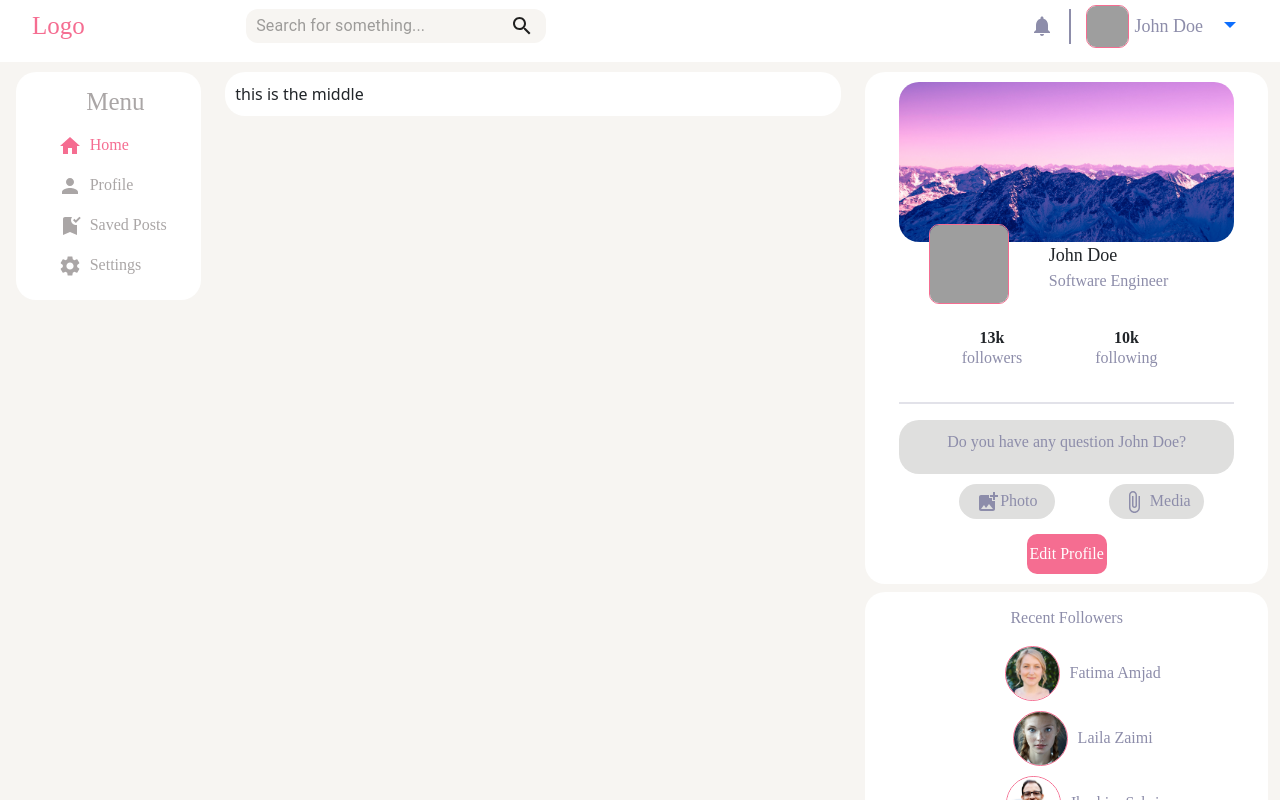
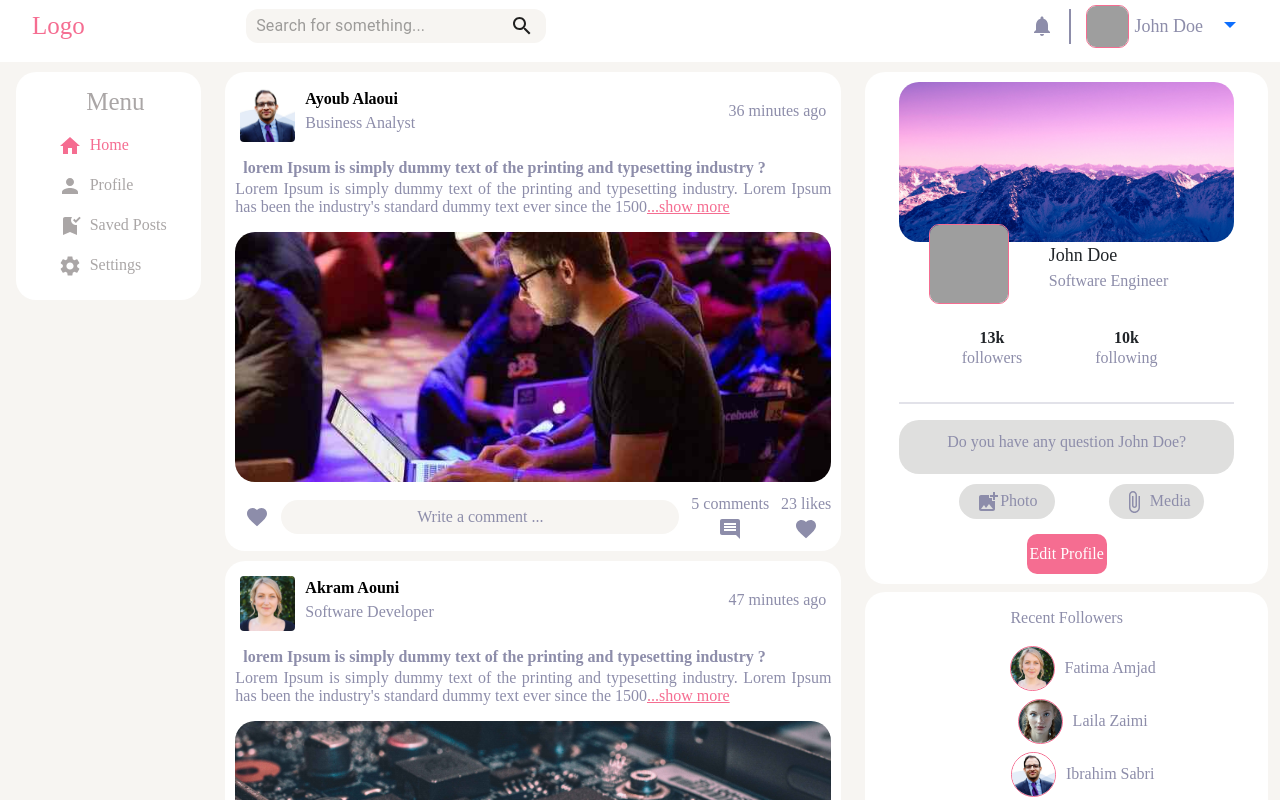
Before and after one commit to hanane54/social-network, a React (Create React App) app: page / in a window 1280 px wide. Shown: the top 800 px of the page. Built offline with nearby package versions, Linux system fonts and the light colour scheme; grey boxes are pictures that could not be loaded.

Commit message:
Added: the home page (feeds page), Initialized the publication page

```diff
--- a/src/App.js
+++ b/src/App.js
@@ -3,7 +3,7 @@ import React from 'react';
 import {Routes, Route} from "react-router-dom";
 import Header from "./components/header/header";
 import HomePage from './pages/HomePage';
-import Menu from "./components/menu/menu";
+// import Menu from "./components/menu/menu";
 
 function App() {
   return (
--- a/src/components/feeds/feedsContainer.js
+++ /dev/null
@@ -1,14 +0,0 @@
-import styles from "./feedsContainer.module.css";
-
-const FeedsContainer = () => {
-  return (
-    <>
-      <div className={styles.feedsContainer}>
-        this is the middle
-
-      </div>
-    </>
-  );
-};
-
-export default FeedsContainer;
--- a/src/components/feeds/feedsContainer.module.css
+++ /dev/null
@@ -1,6 +0,0 @@
-.feedsContainer{
-    background-color: white;
-    margin-top: 8px;
-    padding: 10px;
-    border-radius: 20px;
-}
--- /dev/null
+++ b/src/components/feeds/post.js
@@ -0,0 +1,66 @@
+import styles from "./post.module.css";
+import Image from "react-bootstrap/Image";
+import FavoriteIcon from "@mui/icons-material/Favorite";
+import CommentIcon from '@mui/icons-material/Comment';
+import { useState } from "react";
+
+const ShowMore = ({ children }) => {
+  const text = children;
+  const [isShowMore, setIsShowMore] = useState(true);
+  const toggleShowMore = () => {
+    setIsShowMore(!isShowMore);
+  };
+  return (
+    <p className={styles.text}>
+      {isShowMore ? text.slice(0, 150) : text}
+      <span onClick={toggleShowMore} className={styles.showOrHide}>
+        {isShowMore ? "...show more" : " show less"}
+      </span>
+    </p>
+  );
+};
+
+const Post = (props) => {
+  return (
+    <>
+      <div className={styles.postHeader}>
+        <div className={styles.postUserInfo}>
+          <Image src={props.userImage} rounded className={styles.userImage} />
+          <div>
+            <span>
+              <b>
+                <a href="#">{props.postUser}</a>
+              </b>
+            </span>
+            <p>{props.userJob}</p>
+          </div>
+        </div>
+        <div>
+          <p>{props.relativeTime} ago</p>
+        </div>
+      </div>
+      <span className={styles.postQuestion}>
+        <b> {props.question}</b>
+      </span>
+      <div className={styles.article}>
+        <ShowMore>{props.article}</ShowMore>
+        <Image src={props.postImage} className={styles.postImage} />
+      </div>
+      <div className={styles.commentSection}>
+        <FavoriteIcon className={styles.heartIcon} />
+        <div className={styles.newComment}>
+            <a href="#">Write a comment ... </a>
+        </div>
+        <div style={{textAlign:'center'}}>
+            <span><a href="#">{props.commentsCounter} comments</a></span><br/>
+            <CommentIcon/>
+        </div>
+        <div style={{textAlign:'center'}}>
+            <span><a href="#">{props.likesCounter} likes</a></span><br/>
+            <FavoriteIcon/>
+        </div>
+      </div>
+    </>
+  );
+};
+export default Post;
--- /dev/null
+++ b/src/components/feeds/post.module.css
@@ -0,0 +1,72 @@
+*{
+    font-family: 'karla';
+}
+.userImage{
+    width: 55px;
+    height: 55px;
+    margin-right:10px;
+    object-fit: cover;
+    border-radius: 50px !important;
+}
+.postUserInfo{
+    display: flex;
+}
+.postHeader{
+    display: flex;
+    justify-content: space-between;
+    padding: 5px;
+    align-items: center;
+}
+.postHeader p{
+    color: var(--first-color);
+}
+.postHeader a {
+    text-decoration: none;
+    color: black;
+}
+.postHeader a:hover{
+    color: black;
+}
+.postQuestion{
+    padding: 0px 8px 0px 8px;
+    color: var(--first-color);
+}
+.showOrHide{
+    color: var(--fourth-color);
+    cursor: pointer;
+    text-decoration: underline;
+}
+.article{
+    color: var(--first-color);
+    line-height:normal;
+}
+.postImage{
+  width: 100%;
+  height: 250px;
+  border-radius: 20px;
+  object-fit: cover;
+}
+.commentSection{
+    margin-top: 10px;
+    margin-left: 10px;
+    display: flex;
+    align-items: center;
+    justify-content: space-between;
+    column-gap: 12px;
+    color: var(--first-color);
+}
+.commentSection a,.commentSection a:hover{
+    text-decoration: none;
+    color: var(--first-color);
+}
+.heartIcon{
+    color: var(--first-color);
+    /* width: ; */
+}
+.newComment{
+    background-color: var(--third-color);
+    flex: 1;
+    border-radius: 20px;
+    text-align: center;
+    padding: 5px;
+}
--- /dev/null
+++ b/src/components/feeds/postsData.js
@@ -0,0 +1,38 @@
+import image1 from "../assets/img1.jpeg";
+import image2 from "../assets/img2.jpg"
+import post1image from '../assets/post1.jpg'
+import post2image from '../assets/post2.jpg'
+
+const PostsData = [
+  {
+    postId: "1",
+    postUser: "Ayoub Alaoui",
+    userImage: image1,
+    userJob: "Business Analyst",
+    relativeTime: "36 minutes",
+    question:
+      "lorem Ipsum is simply dummy text of the printing and typesetting industry ?",
+    article:
+      "Lorem Ipsum is simply dummy text of the printing and typesetting industry. Lorem Ipsum has been the industry's standard dummy text ever since the 1500s, when an unknown printer took a galley of type and scrambled it to make a type specimen book.",
+    commentsCounter: "5",
+    likesCounter: "23",
+    postImage: post1image,
+    liked: true
+  },
+  {
+    postId: "2",
+    postUser: "Akram Aouni",
+    userImage: image2,
+    userJob: "Software Developer",
+    relativeTime: "47 minutes",
+    question:
+      "lorem Ipsum is simply dummy text of the printing and typesetting industry ?",
+    article:
+      "Lorem Ipsum is simply dummy text of the printing and typesetting industry. Lorem Ipsum has been the industry's standard dummy text ever since the 1500s, when an unknown printer took a galley of type and scrambled it to make a type specimen book.",
+    commentsCounter: "4",
+    likesCounter: "55",
+    postImage: post2image,
+    liked: true
+  }
+];
+export default PostsData;
--- /dev/null
+++ b/src/components/feeds/postsList.js
@@ -0,0 +1,33 @@
+import styles from "./postsList.module.css";
+import PostsData from "./postsData";
+import Post from "./post";
+
+const PostsList = () => {
+  return (
+    <>
+      <div className={styles.postsContainer}>
+        {PostsData.map((post, key) => {
+          return (
+            <div className={styles.post} key={key}>
+              <Post
+                postId={post.postId}
+                postUser={post.postUser}
+                userImage={post.userImage}
+                userJob={post.userJob}
+                relativeTime={post.relativeTime}
+                question={post.question}
+                article={post.article}
+                commentsCounter={post.commentsCounter}
+                likesCounter={post.likesCounter}
+                postImage={post.postImage}
+                liked={post.liked}
+              />
+            </div>
+          );
+        })}
+      </div>
+    </>
+  );
+};
+
+export default PostsList;
--- /dev/null
+++ b/src/components/feeds/postsList.module.css
@@ -0,0 +1,13 @@
+/* .postsContainer{
+    margin-top: 8px;
+    padding: 10px;
+} */
+.post {
+  margin-top: 8px;
+  border-radius: 20px;
+  padding: 10px;
+  background-color: white;
+  text-align: justify;
+  text-justify: inter-word;
+  margin-bottom: 10px;
+}
--- a/src/components/followersSection/recentFollowersSection.js
+++ b/src/components/followersSection/recentFollowersSection.js
@@ -5,39 +5,37 @@ import { makeStyles } from "@material-ui/core";
 const useStyles = makeStyles((theme) => ({
   followersContainer: {
     backgroundColor: "white",
-    textAlign:'center',
-    fontFamily:'karla',
-    borderRadius:'20px',
+    textAlign: "center",
+    fontFamily: "karla",
+    borderRadius: "20px",
   },
-  title:{
-      textAlign:'center',
-      paddingTop:'14px',
-      color:'var(--first-color)'
+  title: {
+    textAlign: "center",
+    paddingTop: "14px",
+    color: "var(--first-color)",
   },
-  list:{
-      listStyle:'none'
+  list: {
+    listStyle: "none",
   },
-  follower:{
-      paddingBottom:'10px'
+  follower: {
+    paddingBottom: "8px",
   },
-  followerImage:{
-      width:'55px',
-    height:'55px',
-    marginRight:'10px',
-    objectFit:'cover',
-    borderRadius:'50% !important',
-    border:'1px solid var(--fourth-color)',
+  followerImage: {
+    width: "45px",
+    height: "45px",
+    marginRight: "10px",
+    objectFit: "cover",
+    borderRadius: "50% !important",
+    border: "1px solid var(--fourth-color)",
   },
-  followerLink:{
-      textDecoration:'none',
-      color:'var(--first-color)',
-      '&:hover': {
-        textDecoration: 'none',
-        color:"var(--fourth-color)"
-
-     },
-  }
-
+  followerLink: {
+    textDecoration: "none",
+    color: "var(--first-color)",
+    "&:hover": {
+      textDecoration: "none",
+      color: "var(--fourth-color)",
+    },
+  },
 }));
 
 const RecentFollowers = () => {
@@ -51,14 +49,17 @@ const RecentFollowers = () => {
           {FollowersData.map((val, key) => {
             return (
               <li className={classes.follower} key={key}>
-                  <a href="#" className={classes.followerLink}>
-                  <Image src={val.image} rounded className={classes.followerImage}/>
+                <a href="#" className={classes.followerLink}>
+                  <Image
+                    src={val.image}
+                    rounded
+                    className={classes.followerImage}
+                  />
                   {val.name}
-                  </a>
+                </a>
               </li>
             );
           })}
-
         </ul>
       </div>
     </>
--- a/src/pages/HomePage.js
+++ b/src/pages/HomePage.js
@@ -1,6 +1,6 @@
 import { Col, Container, Row } from 'react-bootstrap';
 import Menu from '../components/menu/menu'
-import FeedsContainer from '../components/feeds/feedsContainer'
+import PostsList from '../components/feeds/postsList'
 import ProfileSectionContainer from '../components/profileSection/profileSectionContainer';
 import RecentFollowers from '../components/followersSection/recentFollowersSection';
 
@@ -12,7 +12,7 @@ const HomePage = () => {
           <Menu/>
         </Col>
         <Col xs={6}>
-          <FeedsContainer/>
+          <PostsList/>
         </Col>
         <Col xs={4}>
             <ProfileSectionContainer/>
```
Also changed, not shown: src/components/assets/post1.jpg (added), src/components/assets/post2.jpg (added), src/pages/publicationPage.js (added).
